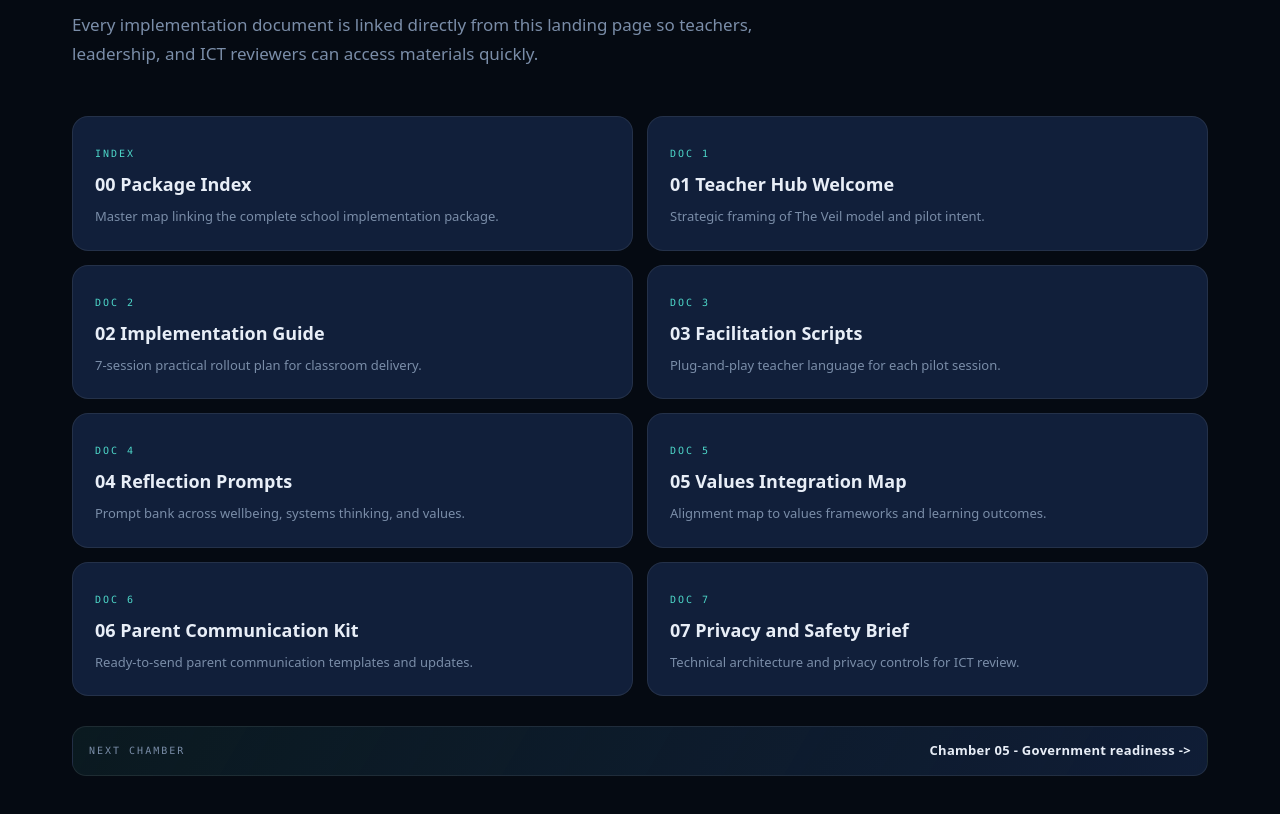
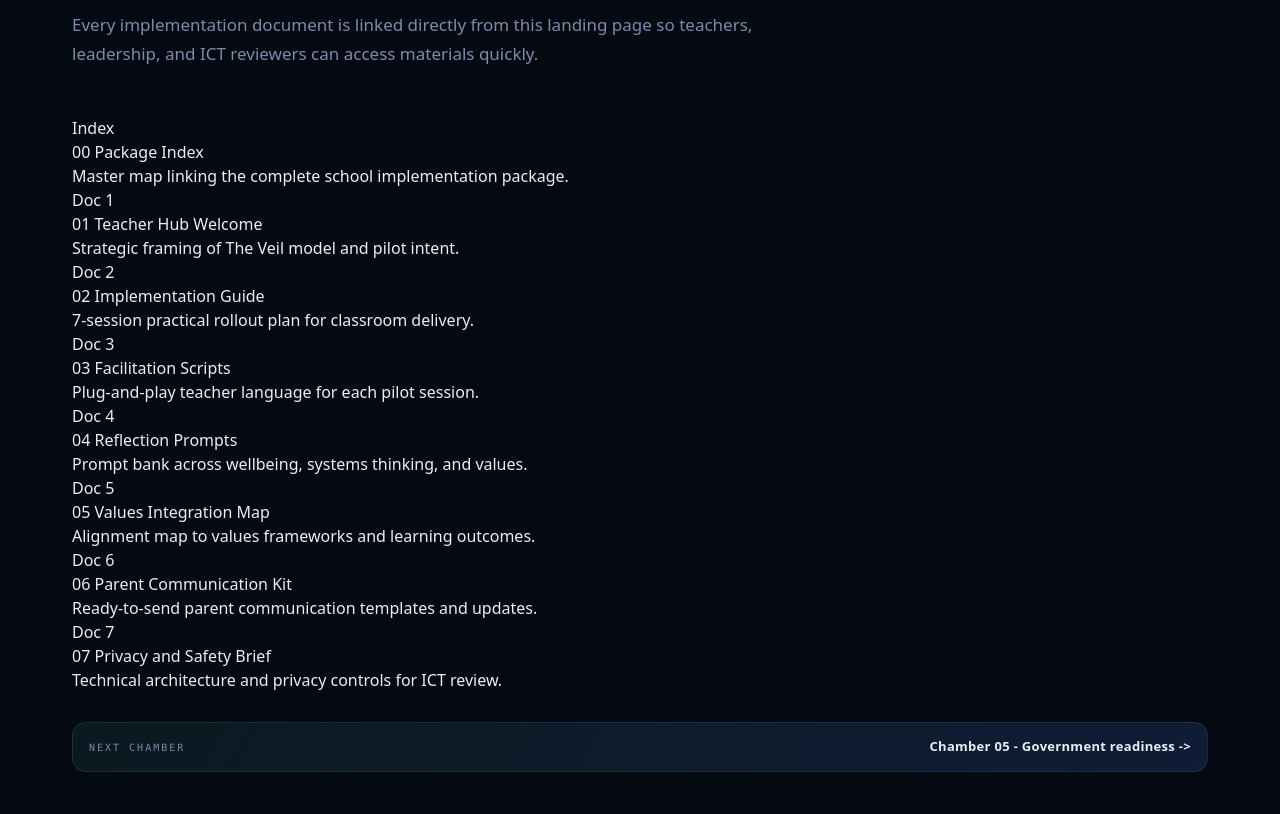
Before and after one commit to Blackcockatoo/bss, a Next.js app: page / in a window 1280 px wide. Shown: the part 5266-6080 px from the top of the page. Built offline with nearby package versions, Linux system fonts and the light colour scheme; no server answers.

Commit message:
Remove obsolete KPPS landing card styles

```diff
--- a/src/app/landing.css
+++ b/src/app/landing.css
@@ -701,52 +701,6 @@ body.landing-body {
   justify-content: flex-end;
 }
 
-.landing .kpps-grid {
-  display: grid;
-  grid-template-columns: repeat(2, minmax(0, 1fr));
-  gap: 14px;
-}
-
-.landing .kpps-card {
-  position: relative;
-  display: block;
-  text-decoration: none;
-  color: var(--white);
-  border-radius: 16px;
-  border: 1px solid var(--line);
-  background: var(--card);
-  padding: 22px;
-  transition: transform 0.15s ease, border-color 0.2s ease;
-}
-
-.landing .kpps-card:hover {
-  transform: translateY(-2px);
-  border-color: rgba(77, 214, 200, 0.5);
-}
-
-.landing .kpps-card .tag {
-  display: inline-flex;
-  margin-bottom: 10px;
-  font-family: var(--mono);
-  font-size: 10px;
-  letter-spacing: 2px;
-  text-transform: uppercase;
-  color: var(--teal);
-}
-
-.landing .kpps-card h4 {
-  margin: 0 0 8px;
-  font-size: 18px;
-  font-weight: 700;
-}
-
-.landing .kpps-card p {
-  margin: 0;
-  font-size: 13px;
-  line-height: 1.65;
-  color: var(--muted);
-}
-
 .landing .metrics-table {
   width: 100%;
   margin: 32px 0;
@@ -1090,10 +1044,6 @@ body.landing-body {
 
   .landing .strat-grid,
   .landing .showcase,
-  .landing .kpps-grid {
-    grid-template-columns: 1fr;
-  }
-
   .landing .veil-panel {
     grid-template-columns: 1fr;
   }
--- a/src/app/page.tsx
+++ b/src/app/page.tsx
@@ -980,16 +980,15 @@ export default function LandingPage() {
           teachers, leadership, and ICT reviewers can access materials quickly.
         </p>
 
-        <div className="kpps-grid">
+        <div>
           {schoolDocs.map((doc) => (
             <a
               key={doc.href}
-              className="kpps-card"
               href={doc.href}
               target="_blank"
               rel="noopener noreferrer"
             >
-              <span className="tag">{doc.tag}</span>
+              <span>{doc.tag}</span>
               <h4>{doc.title}</h4>
               <p>{doc.description}</p>
             </a>
```
